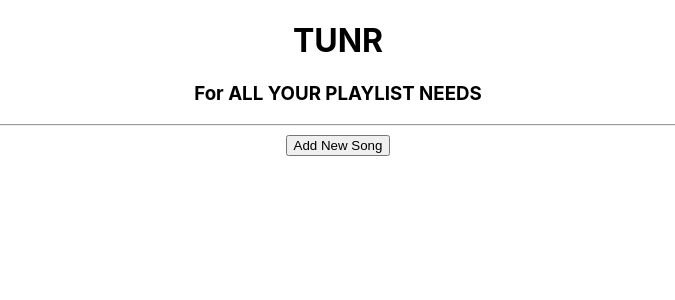
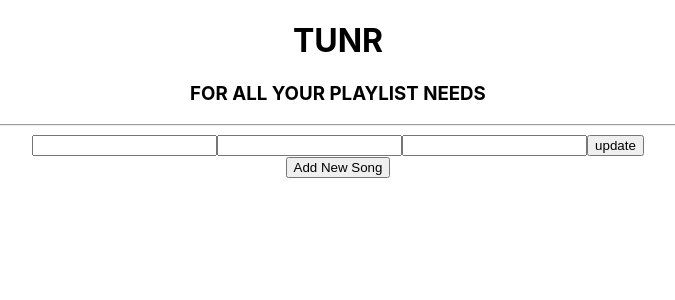
Before and after one commit to BPdg06/mern_group_lab_frontend, a React (Create React App) app: page /edit in a window 1280 px wide. Shown: the top 300 px of the page, without its empty margins (302-977 px from the left). Built offline with nearby package versions, Linux system fonts and the light colour scheme; no server answers.

Commit message:
updated display-feature-1

```diff
--- a/src/App.js
+++ b/src/App.js
@@ -42,6 +42,22 @@ function App() {
     }).then(() => getSongs());
   };
 
+  // update form
+  const handleUpdate = (song) => {
+    fetch(url + "/songs/" + song._id, {
+      method: "PUT",
+      headers: {
+        "Content-Type": "application/json",
+      },
+      body: JSON.stringify(song),
+    }).then(() => getSongs());
+  };
+
+  // function of specify which song we are updated
+  const selectSong = (song) => {
+    setSelectedSong(song);
+  };
+
   // delete form
   const deleteSong = (song) => {
     fetch(url + "/songs/" + song._id, {
@@ -55,7 +71,7 @@ function App() {
   return (
     <div className="App">
       <h1>TUNR</h1>
-      <h3>For ALL YOUR PLAYLIST NEEDS</h3>
+      <h3>FOR ALL YOUR PLAYLIST NEEDS</h3>
       <hr />
       <main>
       <Switch>
@@ -63,6 +79,7 @@ function App() {
             <Display
             {...rp}
             songs={songs}
+            selectSong={selectSong}
             deleteSong={deleteSong}
             />
             )}
@@ -72,6 +89,13 @@ function App() {
             path="/create"
             render={(rp) => (
               <Form {...rp} label="create" song={emptySong} handleSubmit={handleCreate} />
+            )}
+          />
+          <Route
+            exact
+            path="/edit"
+            render={(rp) => (
+              <Form {...rp} label="update" song={selectedSong} handleSubmit={handleUpdate} />
             )}
           />
         </Switch>
--- a/src/Display.js
+++ b/src/Display.js
@@ -2,24 +2,25 @@ import React from "react";
 
 const Display = (props) => {
   // destruct the dogs from props
-  const {places, selectPlace, history} = props
+  const { songs } = props
 
   // Returns the JSX for when you have places
   const loaded = () => (
     <div style={{textAlign: "center"}}>
-      {places.map((place) => (
-        <article key={place._id}>
-          <img src={place.img} alt=""/>
-          <h1>{place.name}</h1>
-          <h3>{place.age}</h3>
+        {songs.map((song) => (
+            <article key={song._id}>
+                <h1>{song.name}</h1>
+                <h3>{song.artist}</h3>
+                <h3>{song.time}</h3>
                 <button onClick={() => {
-            selectPlace(place)
-            history.push("/edit")
+                    props.selectSong(song)
+                    props.history.push("/edit")
                 }}>
-            edit
+                Add to Favorite
                 </button>
+
                 <button onClick={() => {
-            props.deletePlace(place)
+                props.deleteSong(song)
                 }}>
                 Delete
                 </button>
@@ -30,7 +31,7 @@ const Display = (props) => {
 
   const loading = () => <h1>Loading</h1>
 
-  return places.length > 0 ? loaded() : loading()
+  return songs.length > 0 ? loaded() : loading()
 };
 
 export default Display;
--- a/src/Form.js
+++ b/src/Form.js
@@ -2,7 +2,7 @@ import React from "react";
 
 const Form = (props) => {
   //STATE FOR THE FORM
-  const [formData, setFormData] = React.useState(props.place);
+  const [formData, setFormData] = React.useState(props.song);
 
   //FUNCTIONS
   const handleSubmit = (event) => {
@@ -25,14 +25,14 @@ const Form = (props) => {
       />
       <input
         type="text"
-        name="decription"
-        value={formData._id}
+        name="artist"
+        value={formData.artist}
         onChange={handleChange}
       />
       <input
         type="text"
-        name="img"
-        value={formData.img}
+        name="time"
+        value={formData.time}
         onChange={handleChange}
       />
       <input type="submit" value={props.label} />
```
Lines whose indentation alone changed are shown as unchanged.
